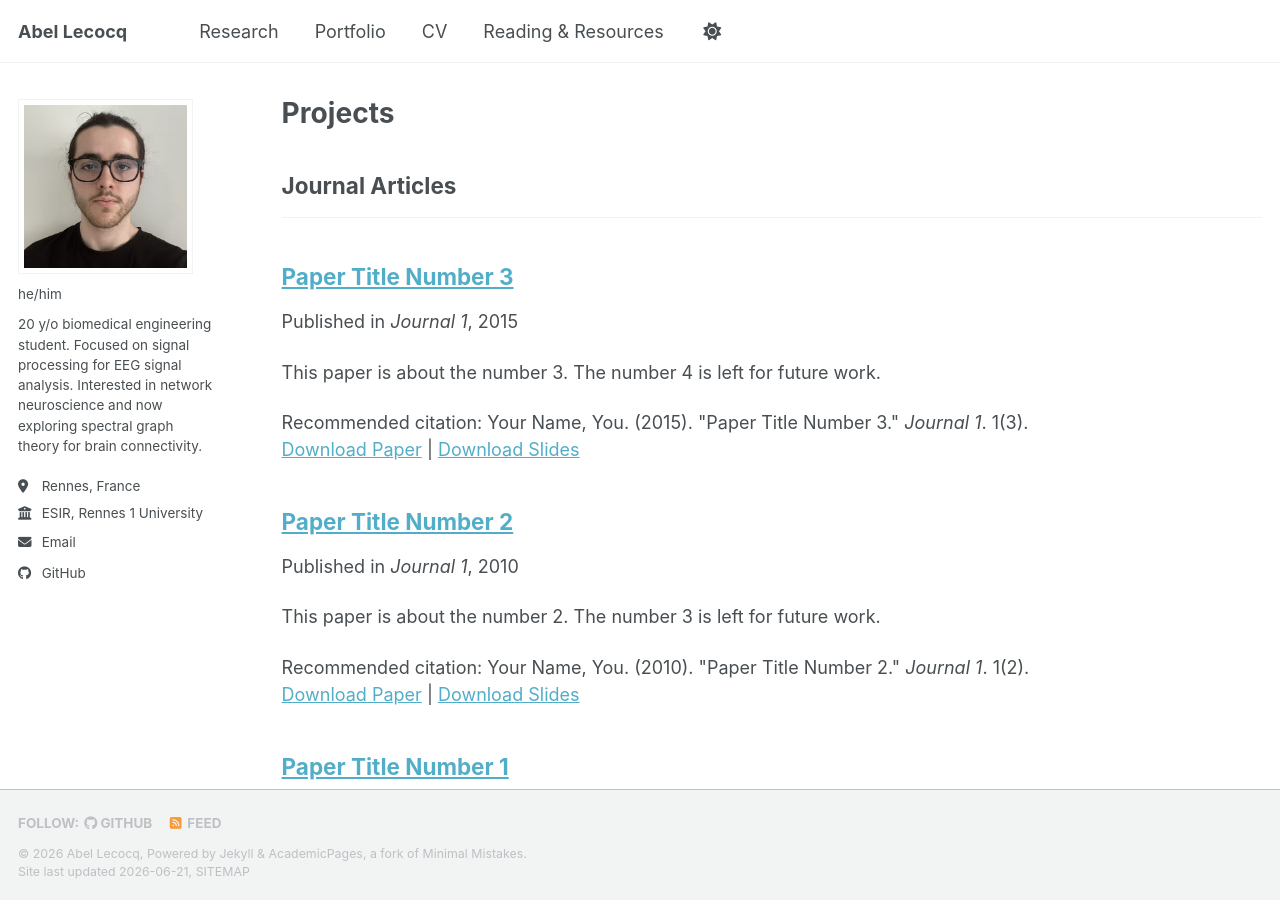
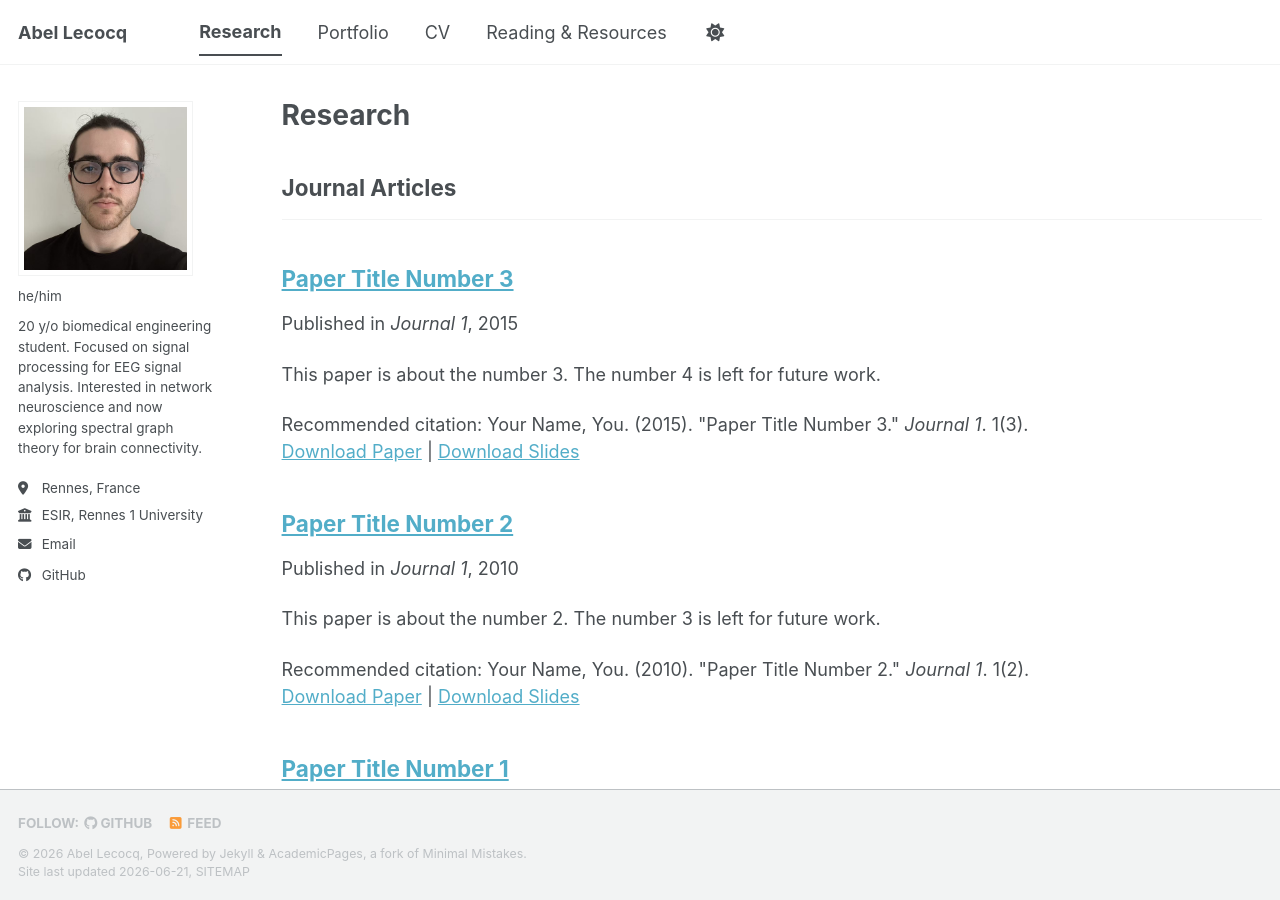
Before and after one commit to Abelccq/Abelccq.github.io, a Jekyll site: the page built from _pages/publications.html, in a window 1280 px wide and 900 px high. Built offline with Jekyll 4.4.1, drawn with Linux system fonts in a browser that asks for light colours; a script bundle is joined from its source files by our own code; library files that are not in the unit come from our copies.

Commit message:
Rename Projects page to Research

```diff
--- a/_pages/publications.html
+++ b/_pages/publications.html
@@ -1,7 +1,7 @@
 ---
 layout: archive
-title: "Projects"
-permalink: /projects/
+title: "Research"
+permalink: /research/
 author_profile: true
 ---
 
```
